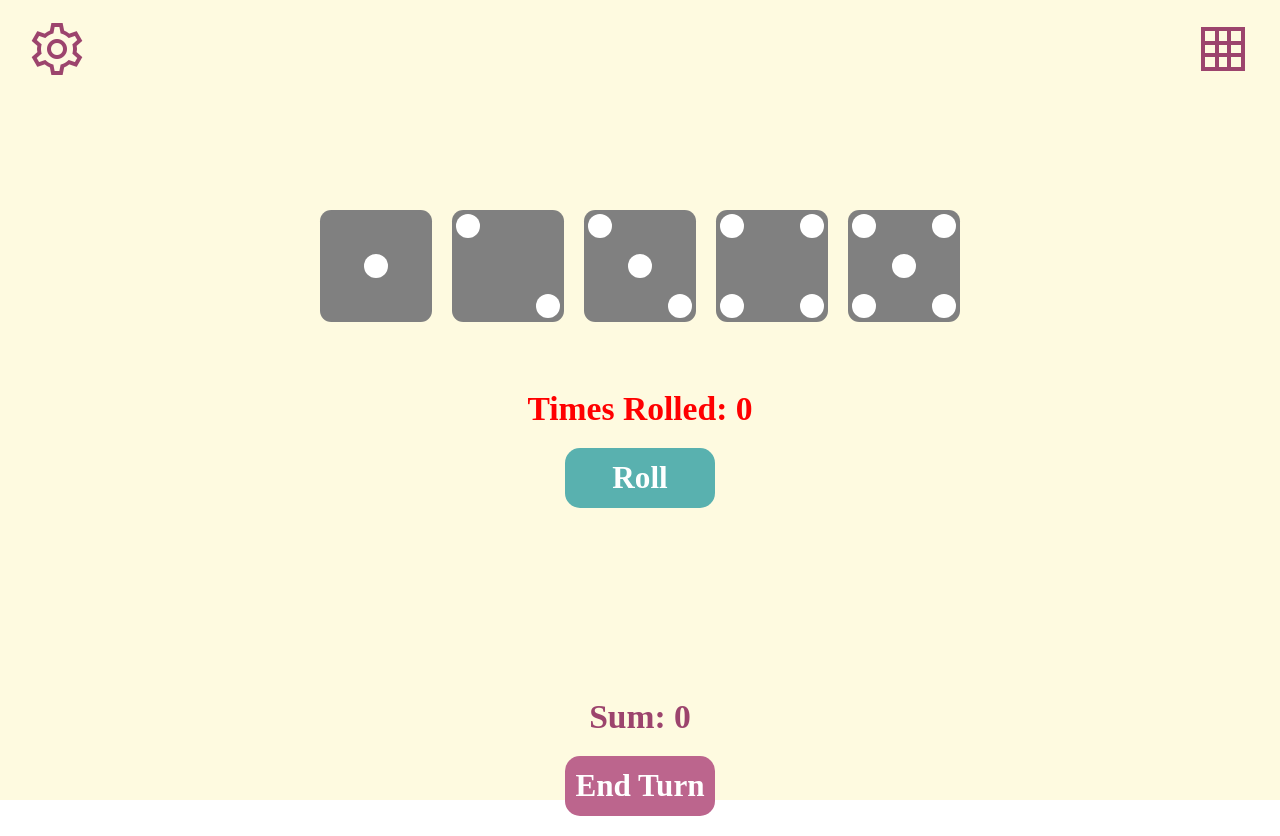
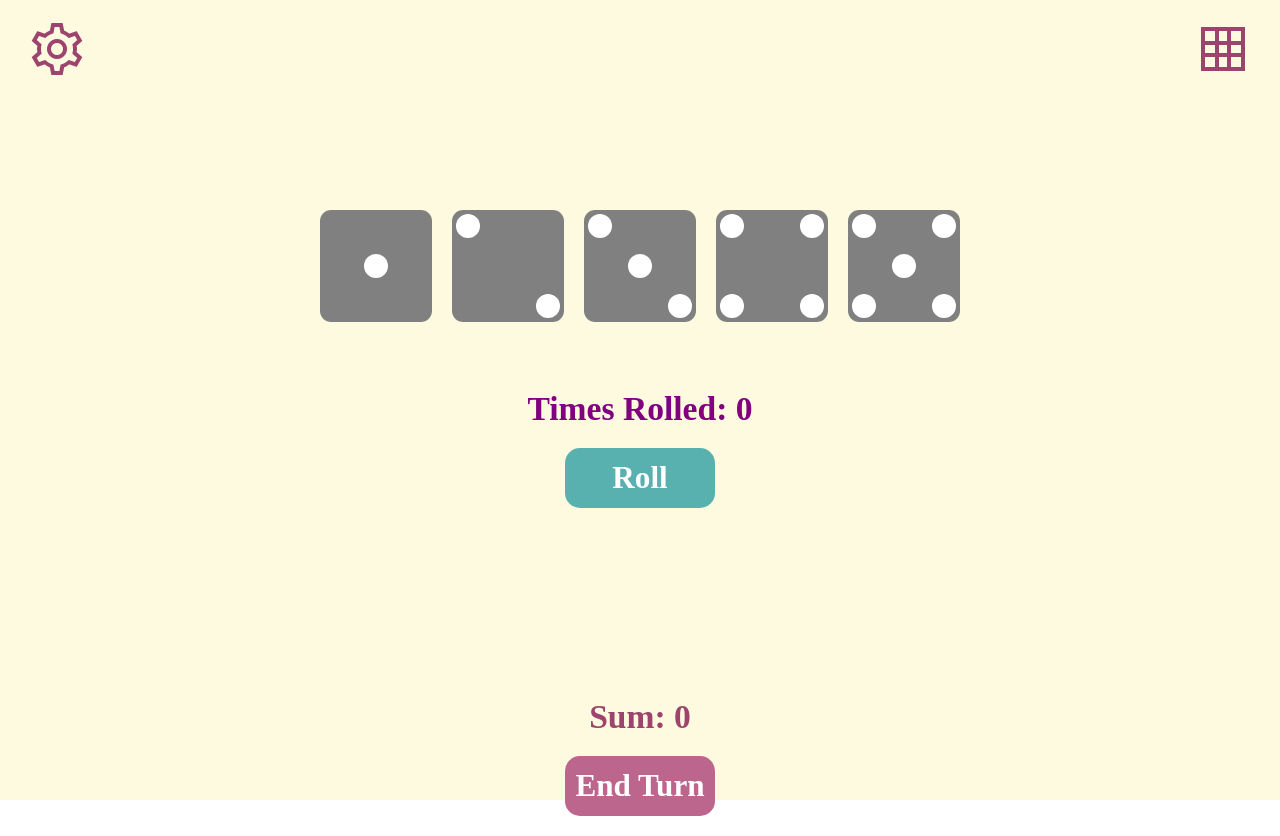
Before and after one commit to Buhl93/yahtzee-game, a React (Create React App) app: page / in a window 1280 px wide. Built offline with nearby package versions, Linux system fonts and the light colour scheme; a web font is replaced by a local one.

Commit message:
purple test

```diff
--- a/src/App.css
+++ b/src/App.css
@@ -17,7 +17,7 @@ input {
 }
 
 :root {
-  --mainColor: red;
+  --mainColor: purple;
   --lightMain: #59B1AF;
   --secondaryColor: #9C446D;
   --lightSecondary: #bc658d;
```
